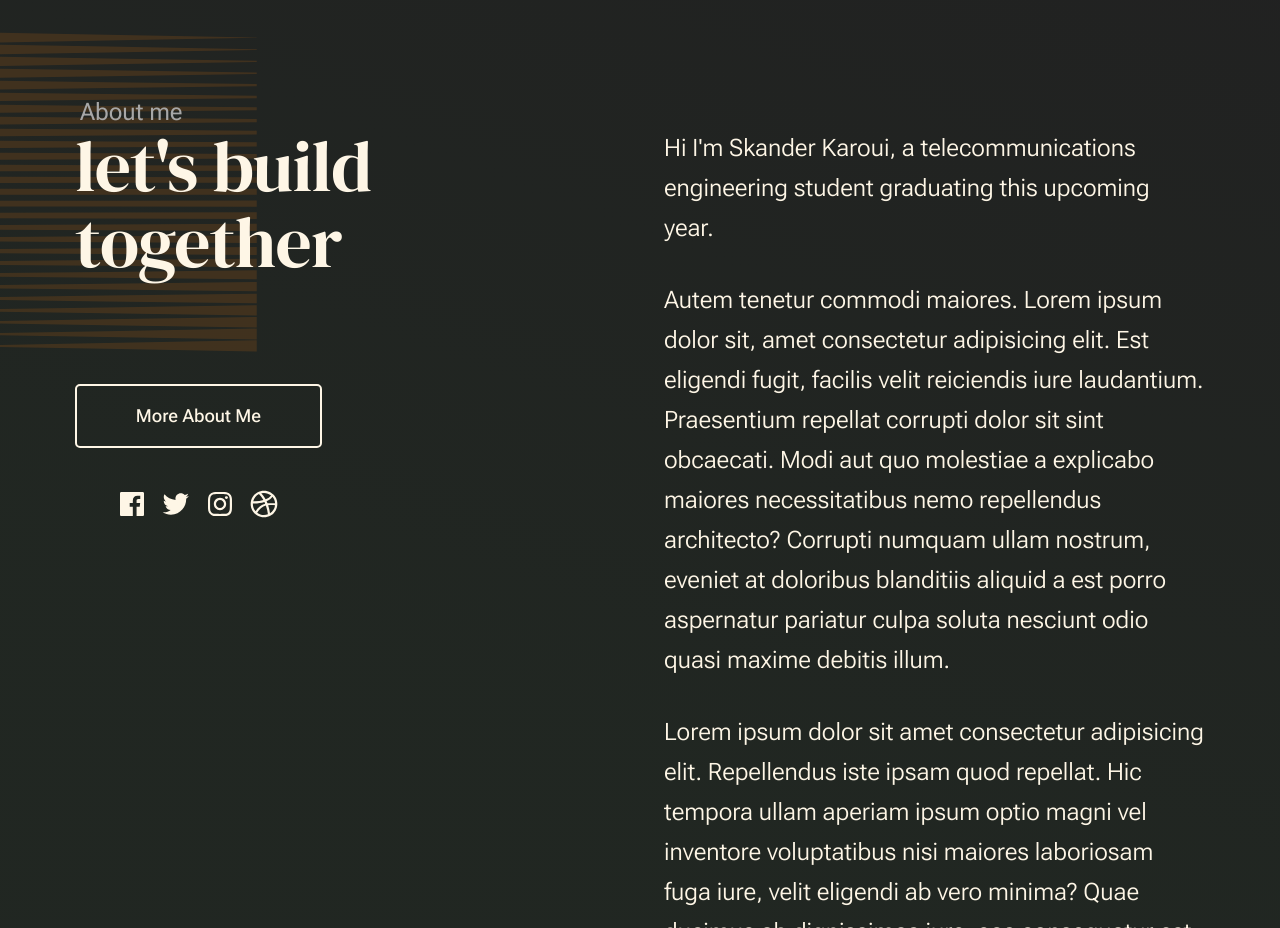
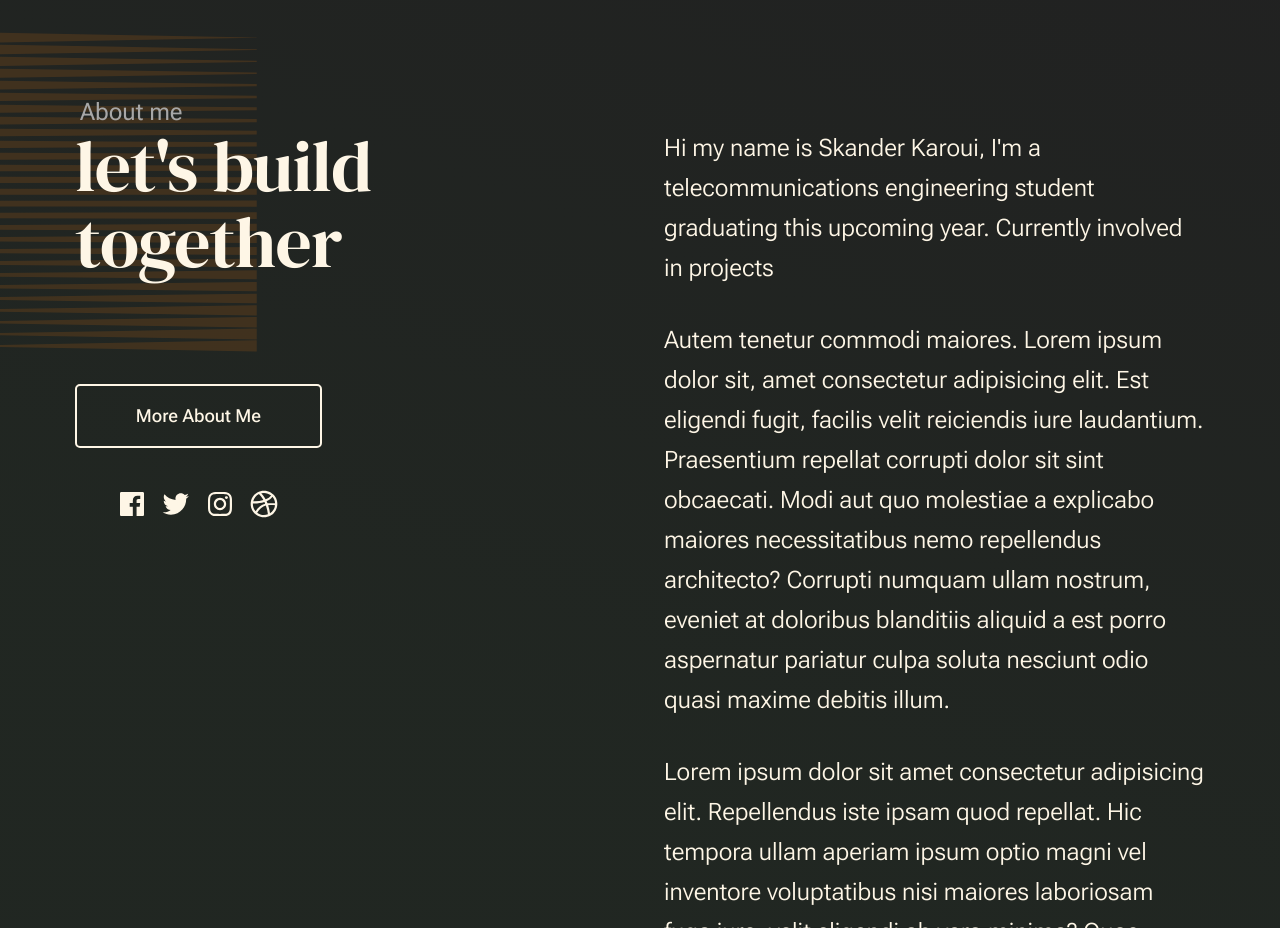
Before and after one commit to skanderkaroui/skanderkaroui.github.io, a plain HTML site: page index.html in a window 1280 px wide. Shown: the part 960-1888 px from the top of the page. Drawn offline with Linux system fonts and the light colour scheme.

Commit message:
added a bit of description

```diff
--- a/index.html
+++ b/index.html
@@ -146,7 +146,8 @@
 
                         <div class="s-about__content-main grid-section-split__primary">
                             <p class="attention-getter">
-                            Hi I'm Skander Karoui, a telecommunications engineering student graduating this upcoming year.
+                            Hi my name is  Skander Karoui, I'm a telecommunications engineering student graduating this upcoming year.
+                            Currently involved in projects
                             </p>
 
                             <p class="attention-getter">
```
